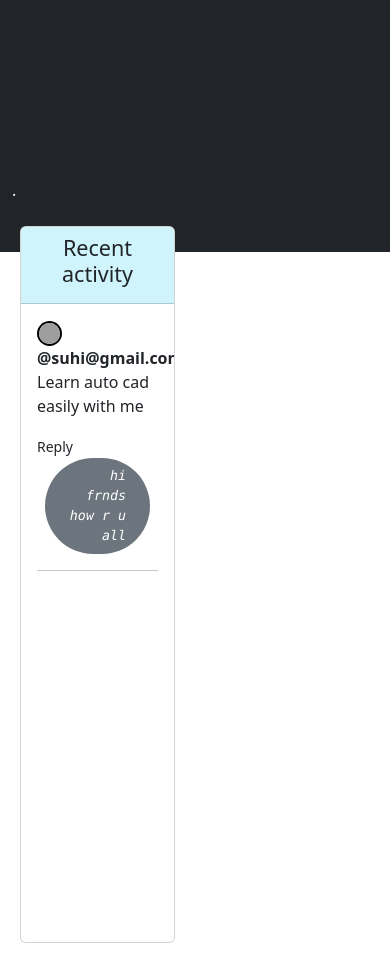
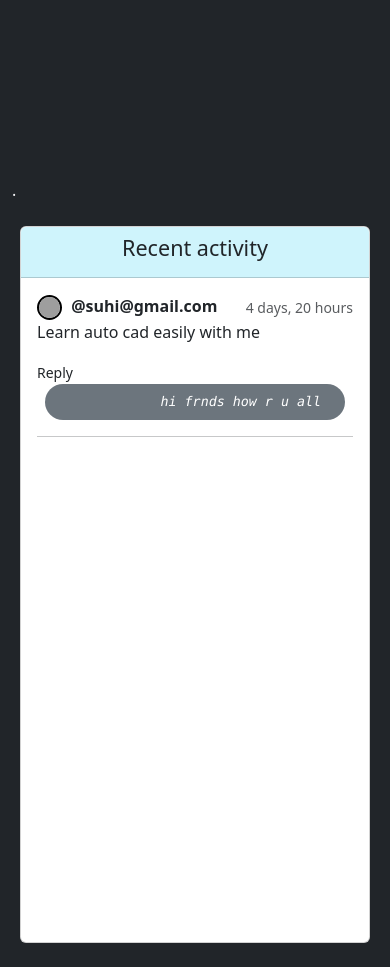
Before and after one commit to ajilj4/Tech-Room-App, a Django app: page /profile/2 in a window 390 px wide. Shown: the part 673-1640 px from the top of the page. Run offline with Django 5.2, Linux system fonts and the light colour scheme; data comes from the database, SQL or seed files in the repository; some libraries are stand-ins or nearby versions; grey boxes are pictures that could not be loaded.

Commit message:
static root update

```diff
--- a/django_app/baseapp/templates/baseapp/profile.html
+++ b/django_app/baseapp/templates/baseapp/profile.html
@@ -19,7 +19,7 @@
 </style> -->
 
 
-<div class="container-sm" style="height: 100vh;">
+<div class="container-sm" style="height: auto">
 
     <div class="row">
         <div class="col-md-8">
@@ -37,7 +37,7 @@
         {% include 'baseapp/roomComponent.html' %}
     </div>
         </div>
-        <div class="col-6 col-md-4">.
+        <div class=" col-md-4">.
             <div class="card my-4 mx-2" style="height: 85vh;overflow:scroll ;">
 
                 <div class="card-header text-center bg-info-subtle">
```
